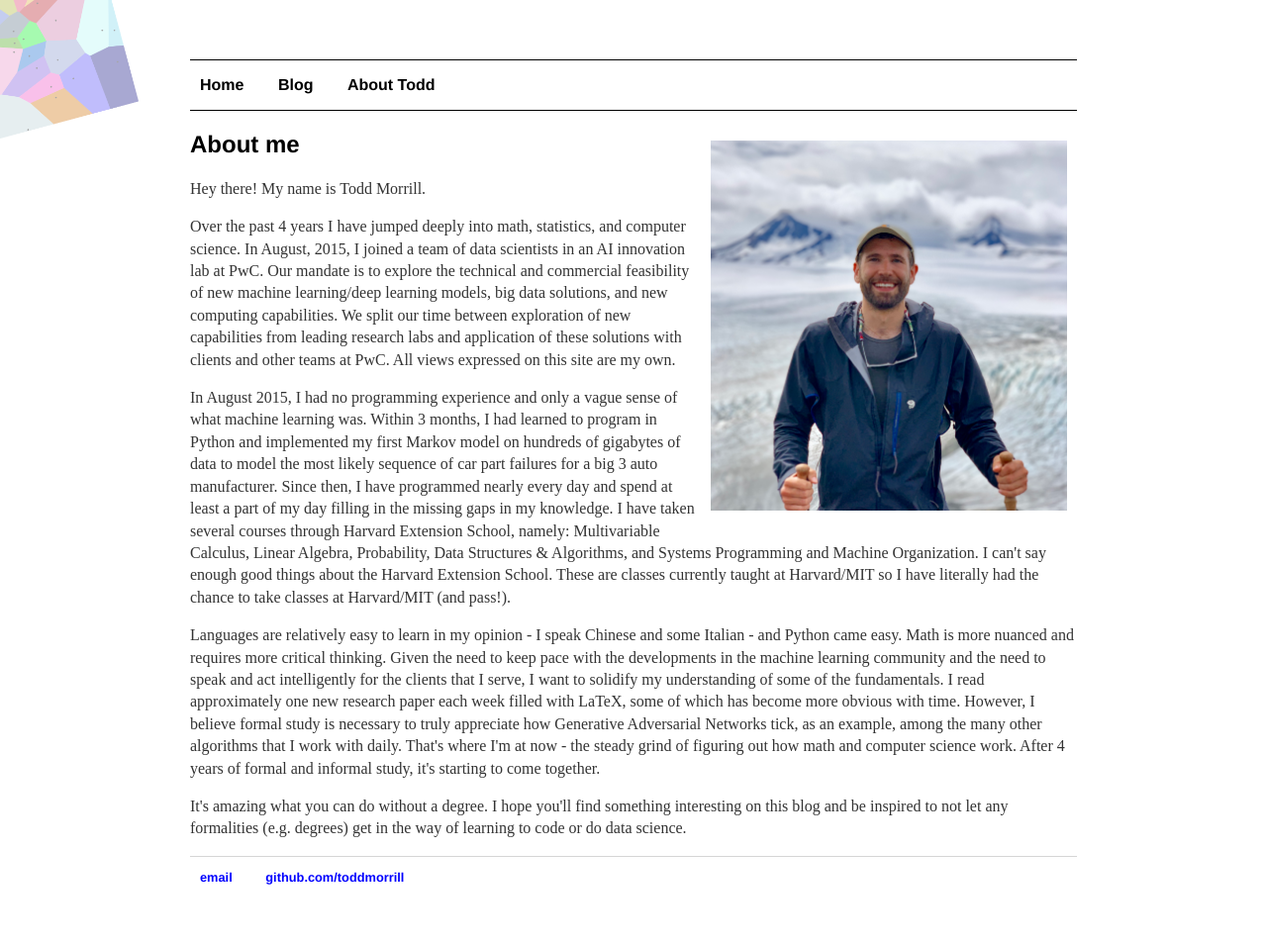
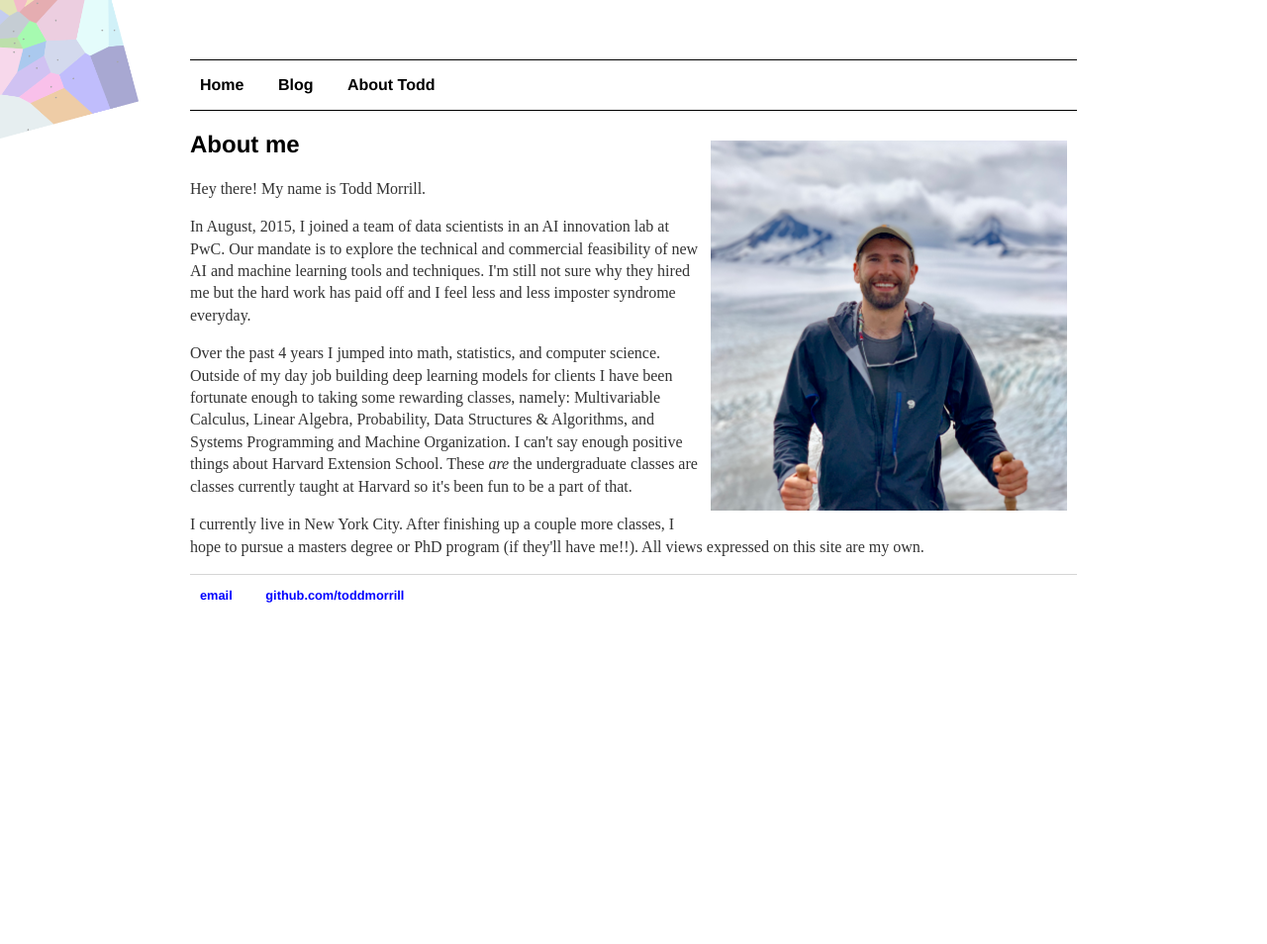
Before and after one commit to ToddMorrill/toddmorrill.github.io, a Jekyll site: the page built from about/index.html, in a window 1280 px wide. Shown: the whole page at 99% size. Built offline with Jekyll 4.4.1, drawn with Linux system fonts in a browser that asks for light colours; after the commit the page ends 900 px from its top, so only the background shows below that.

```diff
--- a/about/index.html
+++ b/about/index.html
@@ -4,20 +4,29 @@ title: "About me"
 ---
 
 <div id="image">
-	<img src="/assets/about_me/kenai_fjord.jpg" style="margin:10px;float:right;max-width:360px;"/>
+	<img src="/assets/about_me/kenai_fjord.jpg" style="margin:10px;float:right;max-width:360px;" />
 </div>
 <h2> About me </h2>
 
 <p>Hey there! My name is Todd Morrill.</p>
 <p>
-	Over the past 4 years I have jumped deeply into math, statistics, and computer science. In August, 2015, I joined a team of data scientists in an AI innovation lab at PwC. Our mandate is to explore the technical and commercial feasibility of new machine learning/deep learning models, big data solutions, and new computing capabilities. We split our time between exploration of new capabilities from leading research labs and application of these solutions with clients and other teams at PwC. All views expressed on this site are my own.
+	In August, 2015, I joined a team of
+	data scientists in an AI innovation lab at PwC. Our mandate is to explore the technical and commercial feasibility
+	of
+	new AI and machine learning tools and techniques. I'm still not sure why they hired me but the hard work has paid
+	off
+	and I feel less and less imposter syndrome everyday.
 </p>
 <p>
-	In August 2015, I had no programming experience and only a vague sense of what machine learning was. Within 3 months, I had learned to program in Python and implemented my first Markov model on hundreds of gigabytes of data to model the most likely sequence of car part failures for a big 3 auto manufacturer. Since then, I have programmed nearly every day and spend at least a part of my day filling in the missing gaps in my knowledge. I have taken several courses through Harvard Extension School, namely: Multivariable Calculus, Linear Algebra, Probability, Data Structures & Algorithms, and Systems Programming and Machine Organization. I can't say enough good things about the Harvard Extension School. These are classes currently taught at Harvard/MIT so I have literally had the chance to take classes at Harvard/MIT (and pass!).
+	Over the past 4 years I jumped into math, statistics, and computer science. Outside of my day job building deep
+	learning models for clients
+	I have been fortunate enough to taking some rewarding classes, namely: Multivariable Calculus, Linear Algebra,
+	Probability, Data Structures & Algorithms, and
+	Systems Programming and Machine Organization. I can't say enough positive things about Harvard Extension School. These
+	<i>are</i> the undergraduate classes
+	are classes currently taught at Harvard so it's been fun to be a part of that.
 </p>
 <p>
-	Languages are relatively easy to learn in my opinion - I speak Chinese and some Italian - and Python came easy. Math is more nuanced and requires more critical thinking. Given the need to keep pace with the developments in the machine learning community and the need to speak and act intelligently for the clients that I serve, I want to solidify my understanding of some of the fundamentals. I read approximately one new research paper each week filled with LaTeX, some of which has become more obvious with time. However, I believe formal study is necessary to truly appreciate how Generative Adversarial Networks tick, as an example, among the many other algorithms that I work with daily. That's where I'm at now - the steady grind of figuring out how math and computer science work. After 4 years of formal and informal study, it's starting to come together.
+	I currently live in New York City. After finishing up a couple more classes, I hope to pursue a masters degree or
+	PhD program (if they'll have me!!). All views expressed on this site are my own.
 </p>
-	<p>
-	It's amazing what you can do without a degree. I hope you'll find something interesting on this blog and be inspired to not let any formalities (e.g. degrees) get in the way of learning to code or do data science.
-	</p>
```
Also changed, not shown: _posts/2019-11-25-KubeCon-19.md (added, +53 -0 lines), create_git_issue.py (+28 -19 lines), assets/ml_ops/kubecon_badge.jpg (added), assets/ml_ops/machine_learning_2x.png (added). Lines whose indentation alone changed are shown as unchanged.
